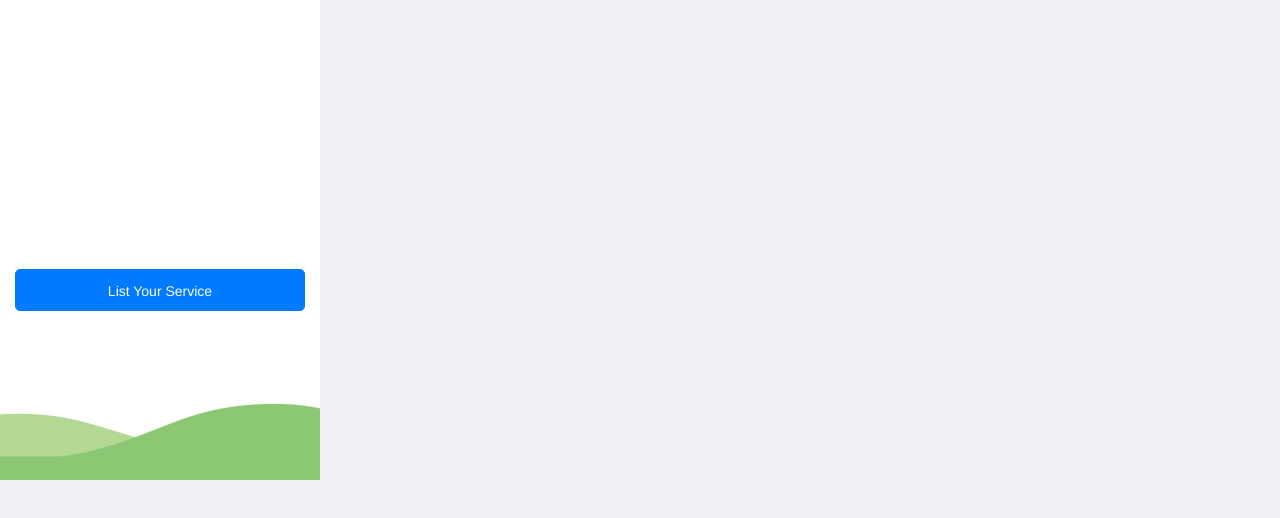
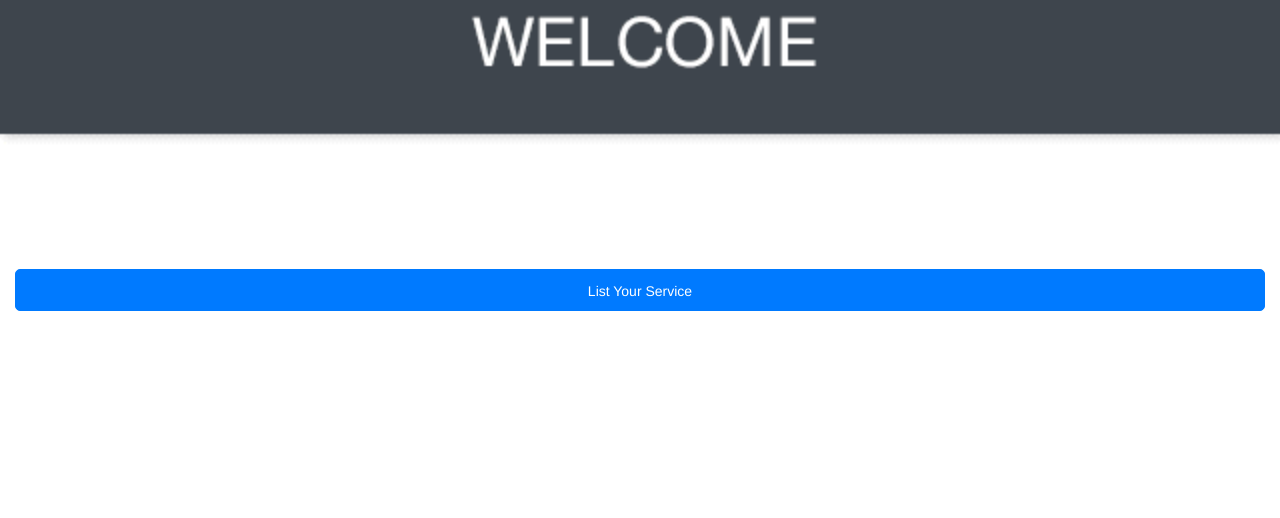
Before and after one commit to reggarcia/quicktasks, a plain HTML site: page index.html in a window 1280 px wide. Drawn offline with Linux system fonts and the light colour scheme.

Commit message:
fix code for bg image

```diff
--- a/css/kitchen-sink.css
+++ b/css/kitchen-sink.css
@@ -1,10 +1,10 @@
 [data-page="index"] .page-content{
-  background: url("../img/welcome2b.gif") no-repeat;
+  background: url("../img/welcome2b.gif") no-repeat center;
   background-position: 0 -48px;
-  width: 320px;
-  height: 480px;
+  -webkit-background-size: cover;
   background-size: cover;
   padding-top: 234px;
+
 }
 [data-page="index"] .button {
   height: 42px;
```
Also changed, not shown: 1 other file.
